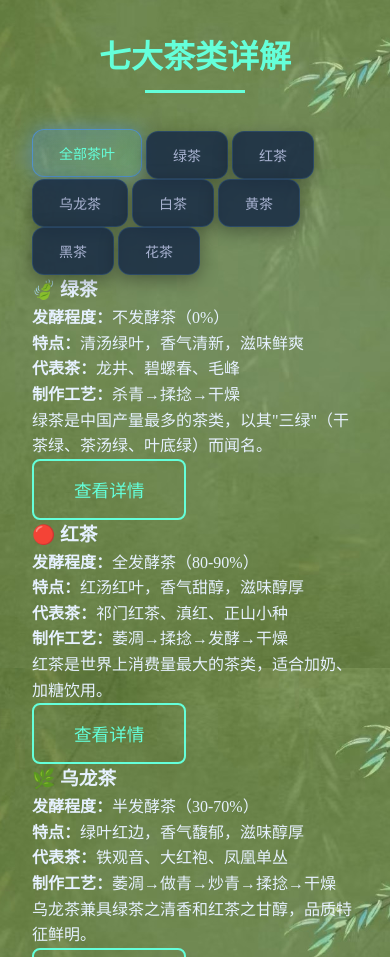
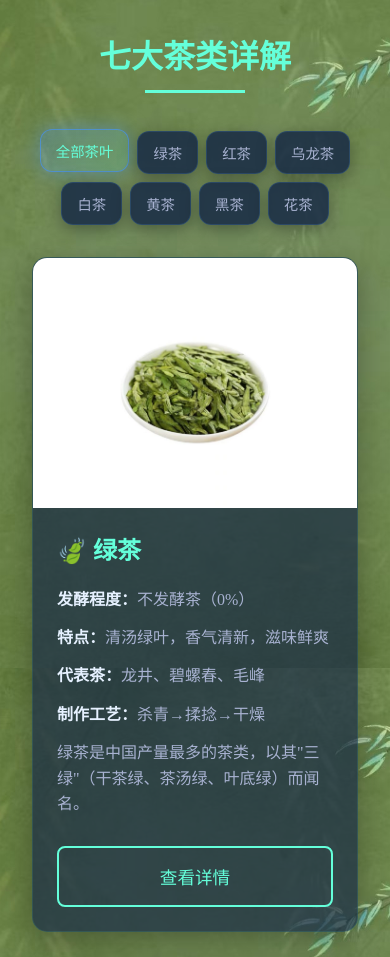
Before and after one commit to ZIYIHUANG-creator/tea_introduction, a plain HTML site: page tea.html in a window 390 px wide. Shown: the part 1020-1977 px from the top of the page. Drawn offline with Linux system fonts and the light colour scheme; a script that the page names is missing; a web font is replaced by a local one.

Commit message:
Update style.css

```diff
--- a/css/style.css
+++ b/css/style.css
@@ -3847,3 +3847,124 @@ canvas {
 .hero .hero-content p {
     color: #e6f1ff !important;
 }
+/* 茶叶页面专用样式 */
+.tea-filter-buttons {
+    display: flex;
+    flex-wrap: wrap;
+    gap: 12px;
+    margin-bottom: 30px;
+    justify-content: center;
+}
+
+.tea-types-container {
+    display: grid;
+    grid-template-columns: repeat(auto-fit, minmax(350px, 1fr));
+    gap: 2rem;
+    margin-top: 2rem;
+}
+
+.tea-type-card {
+    background: var(--bg-card);
+    border-radius: 15px;
+    overflow: hidden;
+    transition: all 0.3s ease;
+    box-shadow: 0 10px 30px var(--shadow-color);
+    border: 1px solid rgba(100, 255, 218, 0.1);
+}
+
+.tea-type-card:hover {
+    transform: translateY(-10px);
+    box-shadow: 0 15px 40px rgba(0, 0, 0, 0.3);
+    border-color: rgba(100, 255, 218, 0.3);
+}
+
+.tea-img {
+    height: 250px;
+    background-size: cover;
+    background-position: center;
+    transition: transform 0.3s ease;
+}
+
+.tea-type-card:hover .tea-img {
+    transform: scale(1.05);
+}
+
+.tea-content {
+    padding: 1.5rem;
+}
+
+.tea-content h3 {
+    font-size: 1.5rem;
+    margin-bottom: 1rem;
+    color: var(--accent-color);
+}
+
+.tea-content p {
+    color: var(--text-secondary);
+    margin-bottom: 0.8rem;
+    line-height: 1.6;
+}
+
+.tea-content strong {
+    color: var(--text-primary);
+}
+
+.tea-detail-btn {
+    margin-top: 1rem;
+    width: 100%;
+}
+
+/* 茶叶详情模态框样式 */
+.tea-detail-content {
+    margin-top: 1.5rem;
+}
+
+.tea-info-grid {
+    display: grid;
+    grid-template-columns: repeat(auto-fit, minmax(200px, 1fr));
+    gap: 1rem;
+    margin: 1.5rem 0;
+}
+
+.tea-info-item {
+    background: rgba(100, 255, 218, 0.05);
+    padding: 1rem;
+    border-radius: 8px;
+    border: 1px solid rgba(100, 255, 218, 0.1);
+}
+
+.tea-info-item h4 {
+    color: var(--accent-color);
+    margin-bottom: 0.5rem;
+    font-size: 1rem;
+}
+
+.tea-process {
+    margin: 1.5rem 0;
+}
+
+.tea-process ol {
+    margin-left: 1.5rem;
+    color: var(--text-secondary);
+}
+
+.tea-process li {
+    margin-bottom: 0.5rem;
+    line-height: 1.6;
+}
+
+/* 响应式设计 */
+@media (max-width: 768px) {
+    .tea-types-container {
+        grid-template-columns: 1fr;
+    }
+
+    .tea-filter-buttons {
+        gap: 8px;
+    }
+
+    .tea-filter-buttons .filter-btn {
+        padding: 10px 15px;
+        font-size: 0.9rem;
+    }
+}
```
